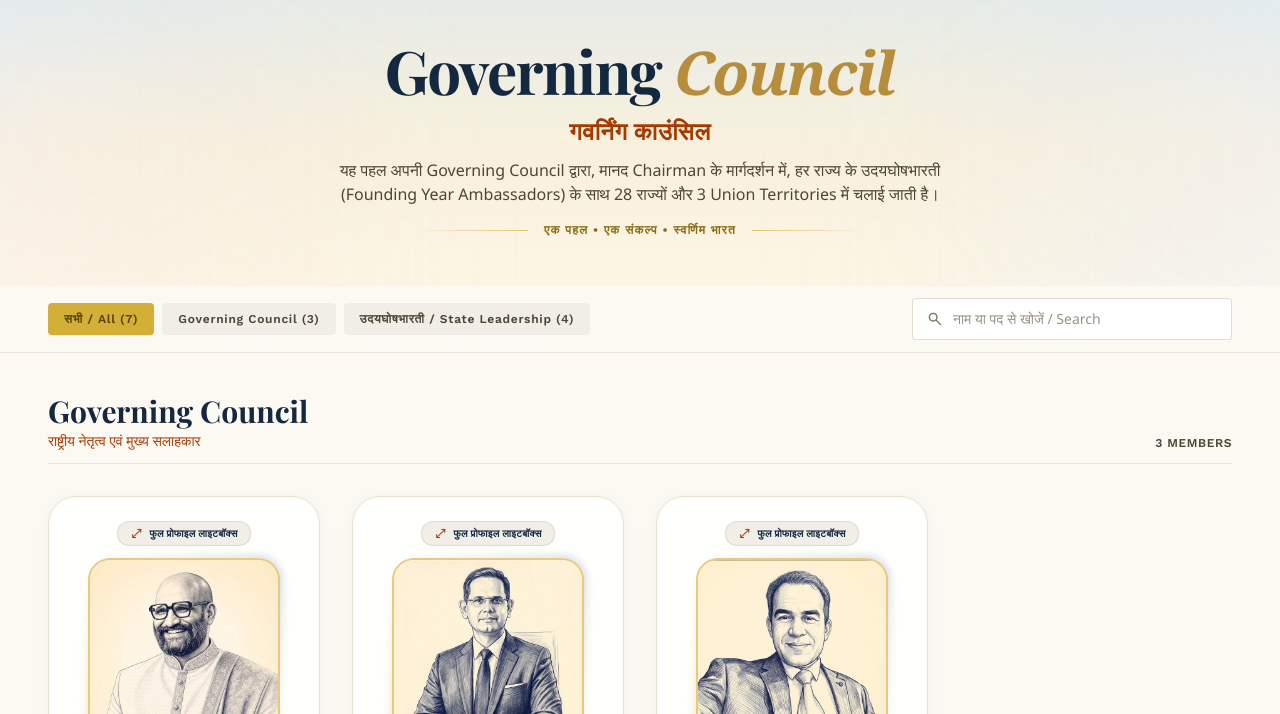
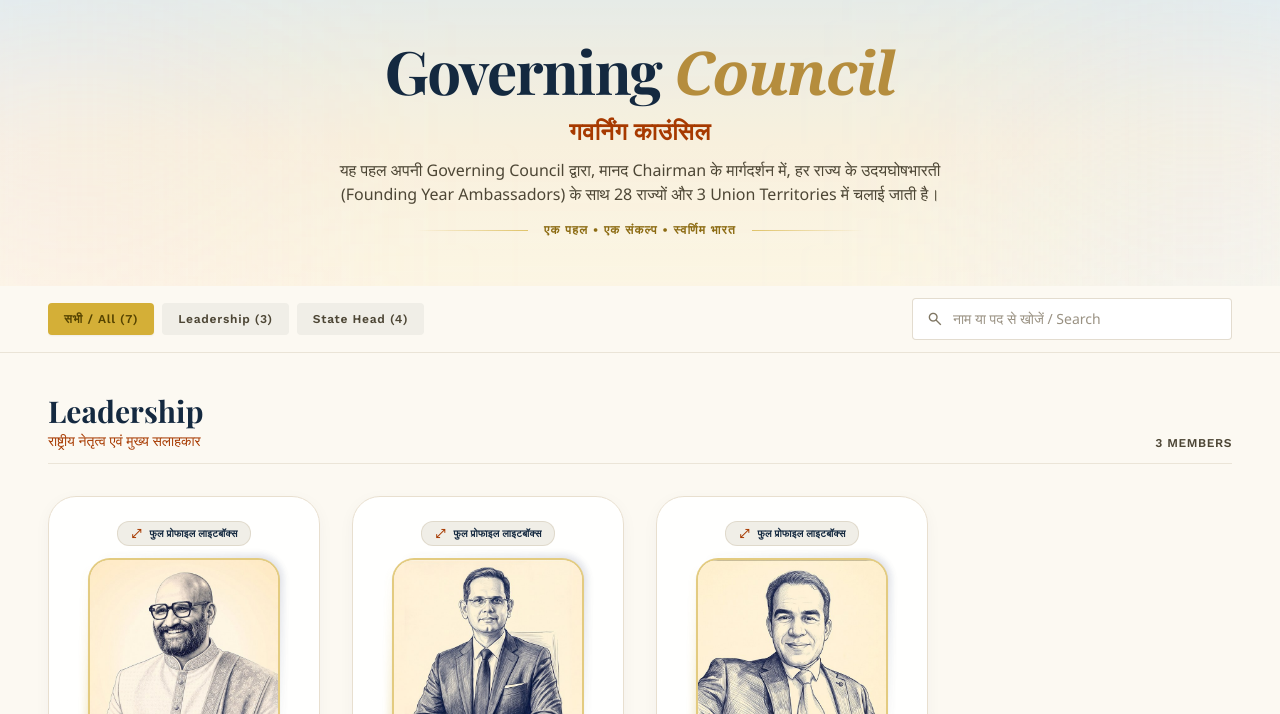
Before and after one commit to tmmpostprod/SwarnimBharat, a plain HTML site: page our-team.html in a window 1280 px wide. Shown: the part 86-800 px from the top of the page. Drawn offline with nearby package versions, Linux system fonts and the light colour scheme; a web font is replaced by a local one.

Commit message:
Update team categories headings to Leadership and State Head

```diff
--- a/our-team.html
+++ b/our-team.html
@@ -760,9 +760,9 @@ const INLINE_TEAM = [
     const TEAM = (typeof window !== "undefined" && window.SWBU_TEAM && window.SWBU_TEAM.length) ? window.SWBU_TEAM : INLINE_TEAM;
 
     const CATS = [
-      { k: 'all', label: 'सभी / All', hi: 'समस्त परिषद सदस्य व उदयघोषभारती' },
-      { k: 'leadership', label: 'Governing Council', hi: 'राष्ट्रीय नेतृत्व एवं मुख्य सलाहकार' },
-      { k: 'state', label: 'उदयघोषभारती / State Leadership', hi: 'उदयघोषभारती (Founding Year Ambassadors)' }
+      { k: 'all', label: 'सभी / All', hi: 'समस्त नेतृत्व व राज्य प्रमुख' },
+      { k: 'leadership', label: 'Leadership', hi: 'राष्ट्रीय नेतृत्व एवं मुख्य सलाहकार' },
+      { k: 'state', label: 'State Head', hi: 'राज्य प्रमुख (State Heads)' }
     ];
 
     let activeCat = 'all';
```
